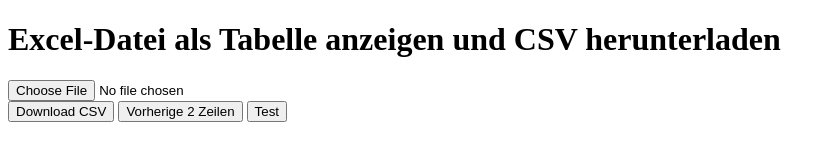
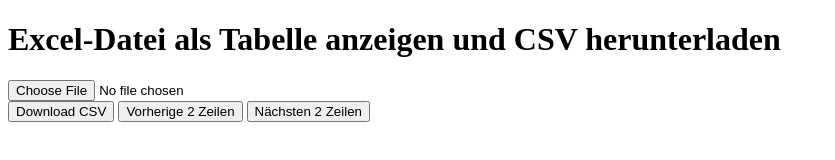
Before and after one commit to maximos030/maximos030.github.io, a plain HTML site: page index.html in a window 1280 px wide. Shown: the whole page, without its empty margins (0-835 px from the left). Drawn offline with Linux system fonts and the light colour scheme.

Commit message:
Update index.html

```diff
--- a/index.html
+++ b/index.html
@@ -16,7 +16,7 @@
   <button onclick="downloadCSV()">Download CSV</button>
   <a id="csvDownloadLink" style="display:none"></a>
   <button onclick="showPrevRows()">Vorherige 2 Zeilen</button>
-  <button onclick="showNextRows()">Test</button>
+  <button onclick="showNextRows()">Nächsten 2 Zeilen</button>
 
 
 
```
